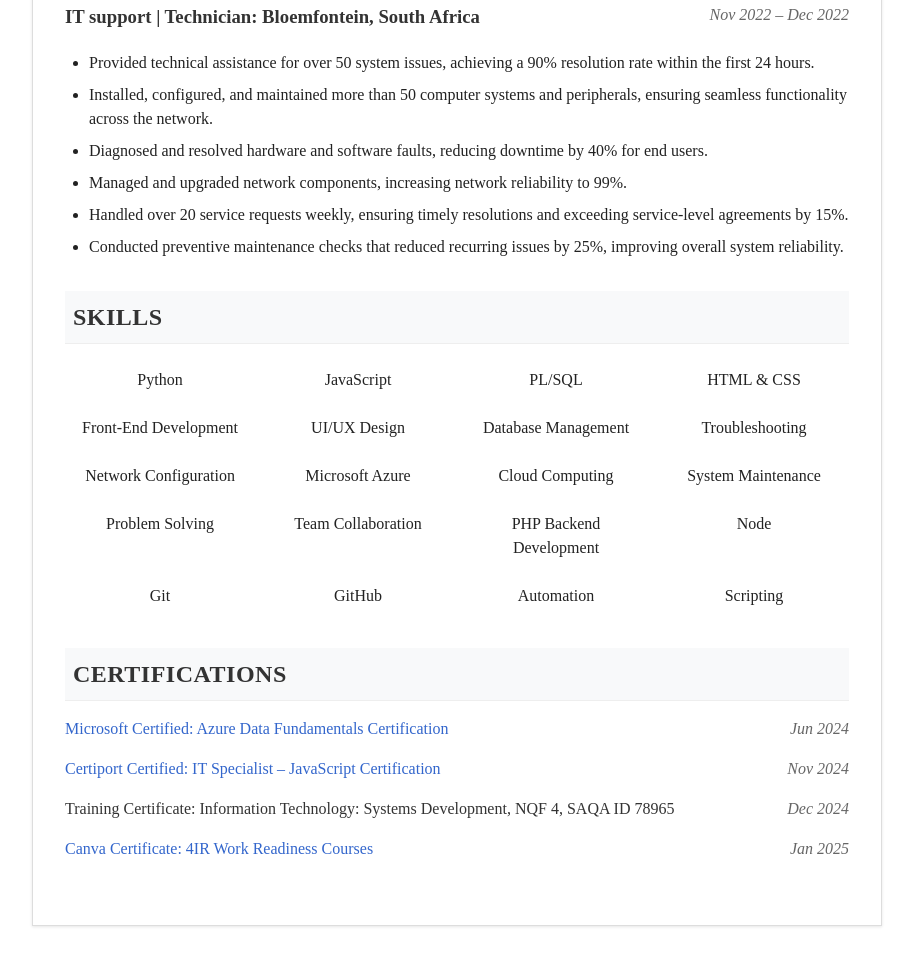
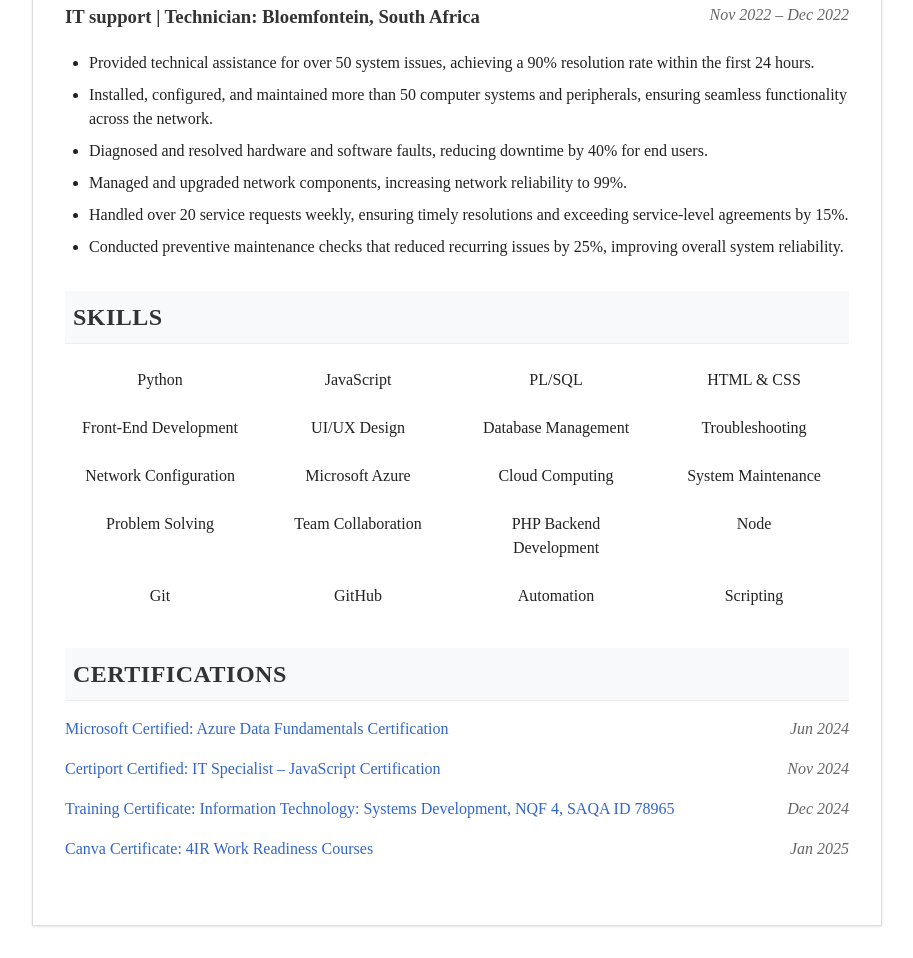
Before and after one commit to Voltexs/Voltexs.github.io, a plain HTML site: page index.html in a window 1280 px wide. Shown: the part 1506-2464 px from the top of the page, without its empty margins (183-1096 px from the left). Drawn offline with Linux system fonts and the light colour scheme.

Commit message:
ctu certificate

```diff
--- a/index.html
+++ b/index.html
@@ -144,7 +144,7 @@
                 <p class="date">Nov 2024</p>
             </div>
             <div class="certification-item">
-                <h3>Training Certificate: Information Technology: Systems Development, NQF 4, SAQA ID 78965</h3>
+                <h3><a href="./CTU.pdf" target="_blank">Training Certificate: Information Technology: Systems Development, NQF 4, SAQA ID 78965</a></h3>
                 <p class="date">Dec 2024</p>
             </div>
             <div class="certification-item">
```
Also changed, not shown: 1 other file.
